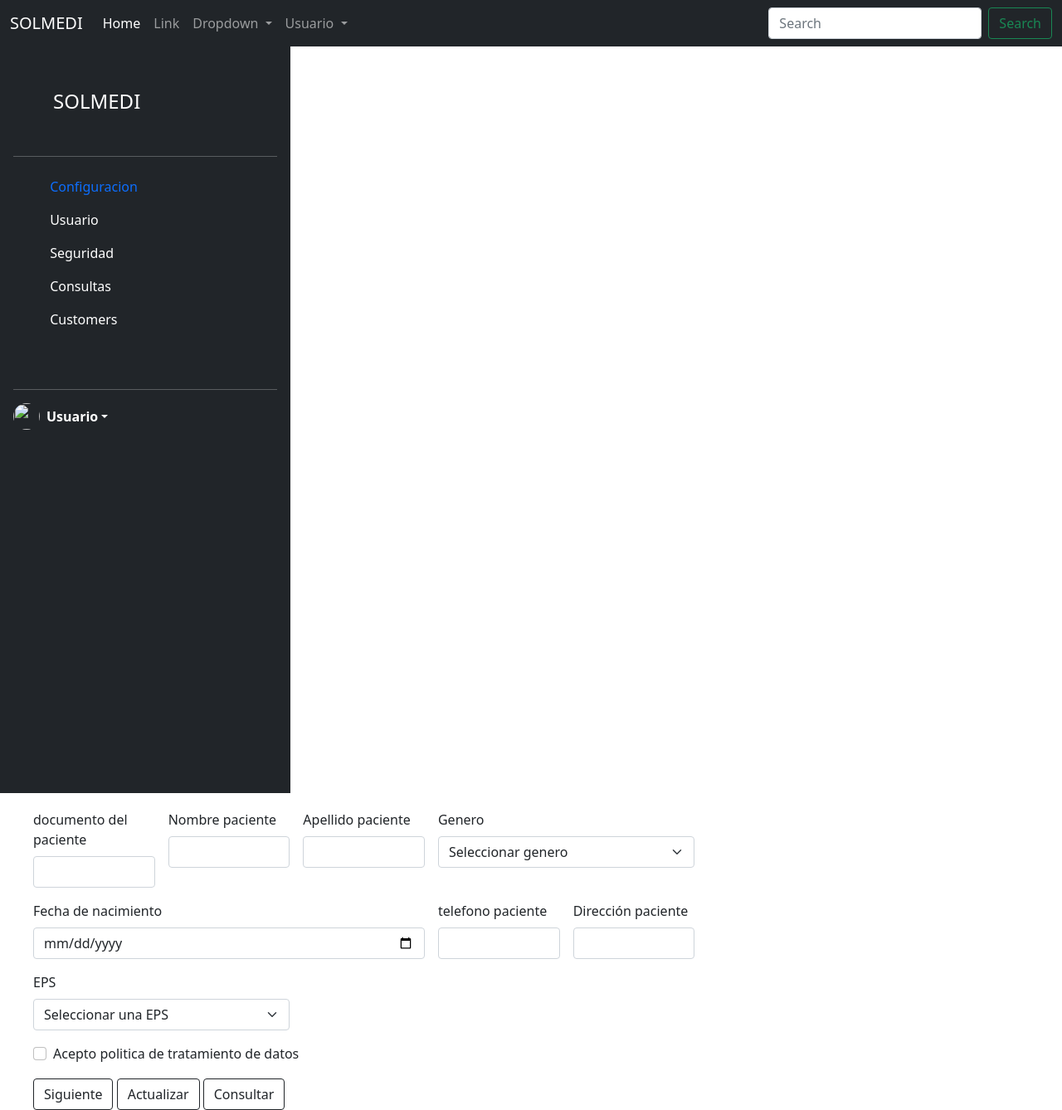
After one commit to JavEC9814/Proyecto, a PHP site: page /pages/registro_paciente_Solmedi.html in a window 1280 px wide. The commit adds this page. Shown: the whole page at 83% size. Run offline with PHP 8.4, Linux system fonts and the light colour scheme.

Commit message:
modificacion - 19/10/2021

```diff
--- /dev/null
+++ b/assets/css/estilos_registro.css
@@ -0,0 +1,11 @@
+#div1{
+    height: 100%;
+    width: 75%;
+    margin:auto;
+    float: left;
+    margin-left: 40px;
+    margin-top: 20px;
+}
+#div2{
+    float: left;
+}
--- /dev/null
+++ b/pages/registro_paciente_Solmedi.html
@@ -0,0 +1,195 @@
+<!doctype html>
+<html lang="en">
+    <head>
+        <!-- Required meta tags -->
+        <meta charset="utf-8">
+        <meta name="viewport" content="width=device-width, initial-scale=1">
+        <!-- Bootstrap CSS -->
+        <link
+            href="https://cdn.jsdelivr.net/npm/bootstrap@5.1.2/dist/css/bootstrap.min.css"
+            rel="stylesheet"
+            integrity="sha384-uWxY/CJNBR+1zjPWmfnSnVxwRheevXITnMqoEIeG1LJrdI0GlVs/9cVSyPYXdcSF"
+            crossorigin="anonymous">
+
+        <link rel="stylesheet" href="../assets/css/estilos_registro.css">
+
+        <title>Solmedi</title>
+    </head>
+
+    <body>
+        <nav class="navbar navbar-dark navbar-expand-lg navbar-light bg-dark">
+            <div class="container-fluid">
+                <a class="navbar-brand" href="#">SOLMEDI</a>
+                <button class="navbar-toggler" type="button" data-bs-toggle="collapse" data-bs-target="#navbarSupportedContent" aria-controls="navbarSupportedContent" aria-expanded="false" aria-label="Toggle navigation">
+                    <span class="navbar-toggler-icon"></span>
+                </button>
+                <div class="collapse navbar-collapse" id="navbarSupportedContent">
+                    <ul class="navbar-nav me-auto mb-2 mb-lg-0">
+                        <li class="nav-item">
+                            <a class="nav-link active" aria-current="page" href="#">Home</a>
+                        </li>
+                        <li class="nav-item">
+                            <a class="nav-link" href="#">Link</a>
+                        </li>
+                        <li class="nav-item dropdown">
+                            <a class="nav-link dropdown-toggle" href="#" id="navbarDropdown" role="button" data-bs-toggle="dropdown" aria-expanded="false">
+                                Dropdown
+                            </a>
+                            <ul class="dropdown-menu" aria-labelledby="navbarDropdown">
+                                <li><a class="dropdown-item" href="#">Action</a></li>
+                                <li><a class="dropdown-item" href="#">Another
+                                        action</a></li>
+                                <li><hr class="dropdown-divider"></li>
+                                <li><a class="dropdown-item" href="#">Something
+                                        else here</a></li>
+                            </ul>
+                        </li>
+                        <li class="nav-item dropdown">
+                            <a class="nav-link dropdown-toggle" href="#" id="navbarDropdown" role="button" data-bs-toggle="dropdown" aria-expanded="false">
+                                Usuario
+                            </a>
+                            <ul class="dropdown-menu" aria-labelledby="navbarDropdown">
+                                <li><a class="dropdown-item" href="../../Proyecto/index.html">Cerrar Sesion</a></li>
+
+                            </ul>
+                        </li>
+                    </ul>
+                    <form class="d-flex">
+                        <input class="form-control me-2" type="search" placeholder="Search" aria-label="Search">
+                        <button class="btn btn-outline-success" type="submit">Search</button>
+                    </form>
+                </div>
+            </div>
+        </nav>
+
+        <div class="d-flex flex-column flex-shrink-0 p-3 text-white bg-dark" style="width: 350px; height: 900px;" id="div2">
+            <a href="/" class="d-flex align-items-center mb-3 mb-md-0 me-md-auto text-white text-decoration-none">
+              <svg class="bi me-2" width="40" height="100"><use xlink:href="#bootstrap"></use></svg>
+              <span class="fs-4">SOLMEDI</span>
+            </a>
+            <hr>
+            <ul class="nav nav-pills flex-column mb-5">
+              <li class="nav-item">
+                <a href="#" class="nav-link " aria-current="page">
+                  <svg class="bi me-2" width="16" height="16"><use xlink:href="#home"></use></svg>
+                  Configuracion
+                </a>
+              </li>
+              <li>
+                <a href="#" class="nav-link text-white">
+                  <svg class="bi me-2" width="16" height="16"><use xlink:href="#speedometer2"></use></svg>
+                  Usuario
+                </a>
+              </li>
+              <li>
+                <a href="#" class="nav-link text-white">
+                  <svg class="bi me-2" width="16" height="16"><use xlink:href="#table"></use></svg>
+                  Seguridad
+                </a>
+              </li>
+              <li>
+                <a href="#" class="nav-link text-white">
+                  <svg class="bi me-2" width="16" height="16"><use xlink:href="#grid"></use></svg>
+                  Consultas
+                </a>
+              </li>
+              <li>
+                <a href="#" class="nav-link text-white">
+                  <svg class="bi me-2" width="16" height="16"><use xlink:href="#people-circle"></use></svg>
+                  Customers
+                </a>
+              </li>
+            </ul>
+            <hr>
+            <div class="dropdown">
+              <a href="#" class="d-flex align-items-center text-white text-decoration-none dropdown-toggle" id="dropdownUser1" data-bs-toggle="dropdown" aria-expanded="false">
+                <img src="#" alt="" width="32" height="32" class="rounded-circle me-2">
+                <strong>Usuario</strong>
+              </a>
+              <ul class="dropdown-menu dropdown-menu-dark text-small shadow" aria-labelledby="dropdownUser1">
+                <li><a class="dropdown-item" href="#">New project...</a></li>
+                <li><a class="dropdown-item" href="#">Settings</a></li>
+                <li><a class="dropdown-item" href="#">Profile</a></li>
+                <li><hr class="dropdown-divider"></li>
+                <li><a class="dropdown-item" href="#">Sign out</a></li>
+              </ul>
+            </div>
+          </div>
+
+        <div id="div1">
+            <form class="row g-3">
+                <div class="col-md-2">
+                  <label for="inputAddress" class="form-label">documento del paciente</label>
+                  <input type="number" class="form-control" id="inputAddress" placeholder="">
+                </div>
+                <div class="col-md-2">
+                  <label for="id" class="form-label">Nombre paciente</label>
+                  <input type="text" class="form-control" id="Id">
+                </div>
+                <div class="col-md-2">
+                  <label for="Usuario" class="form-label">Apellido paciente</label>
+                  <input type="text" class="form-control" id="inputUser">
+                </div>
+                <div class="col-md-4">
+                    <label for="inputState" class="form-label">Genero</label>
+                    <select id="inputState" class="form-select">
+                      <option selected>Seleccionar genero</option>
+                      <option>Hombre</option>
+                      <option>Mujer</option>
+                      <option>Otro</option>
+                    </select>
+                  </div>
+                <div class="col-md-6">
+                  <label for="inputCity" class="form-label">Fecha de nacimiento</label>
+                  <input type="date" class="form-control" id="inputCity">
+                </div>
+                <div class="col-md-2">
+                    <label for="inputAddress" class="form-label">telefono paciente</label>
+                    <input type="number" class="form-control" id="inputAddress" >
+                </div>
+
+                <div class="col-md-2">
+                    <label for="direccion" class="form-label">Dirección paciente</label>
+                    <input type="text" class="form-control" id="inputDireccion">
+                </div>
+                <div class="col-md-4">
+                    <label for="inputState" class="form-label">EPS</label>
+                    <select id="inputState" class="form-select">
+                      <option selected>Seleccionar una EPS</option>
+                      <option>Famisanar</option>
+                      <option>Compensar</option>
+                      <option>Nuevaeps</option>
+                    </select>
+                  </div>
+                <div class="col-12">
+                  <div class="form-check">
+                    <input class="form-check-input" type="checkbox" id="gridCheck">
+                    <label class="form-check-label" for="gridCheck">
+                      Acepto politica de tratamiento de datos
+                    </label>
+                  </div>
+                </div>
+                <div class="col-12">
+                    <button type="button" class="btn btn-outline-dark">Siguiente</button>
+                    <button type="button" class="btn btn-outline-dark">Actualizar</button>
+                    <button type="button" class="btn btn-outline-dark">Consultar</button>
+                </div>
+              </form>
+        </div>
+
+
+        <!-- Optional JavaScript; choose one of the two! -->
+
+        <!-- Option 1: Bootstrap Bundle with Popper -->
+        <script
+            src="https://cdn.jsdelivr.net/npm/bootstrap@5.1.2/dist/js/bootstrap.bundle.min.js"
+            integrity="sha384-kQtW33rZJAHjgefvhyyzcGF3C5TFyBQBA13V1RKPf4uH+bwyzQxZ6CmMZHmNBEfJ"
+            crossorigin="anonymous"></script>
+
+        <!-- Option 2: Separate Popper and Bootstrap JS -->
+        <!--
+    <script src="https://cdn.jsdelivr.net/npm/@popperjs/core@2.10.2/dist/umd/popper.min.js" integrity="sha384-7+zCNj/IqJ95wo16oMtfsKbZ9ccEh31eOz1HGyDuCQ6wgnyJNSYdrPa03rtR1zdB" crossorigin="anonymous"></script>
+    <script src="https://cdn.jsdelivr.net/npm/bootstrap@5.1.2/dist/js/bootstrap.min.js" integrity="sha384-PsUw7Xwds7x08Ew3exXhqzbhuEYmA2xnwc8BuD6SEr+UmEHlX8/MCltYEodzWA4u" crossorigin="anonymous"></script>
+    -->
+    </body>
+</html>
```
Also changed, not shown: assets/css/estilos.css (+0 -8 lines), pages/registro_datos_Solmedi.html (added, +183 -0 lines), pages/registro_servicio_Solmedi.html (added, +164 -0 lines).
